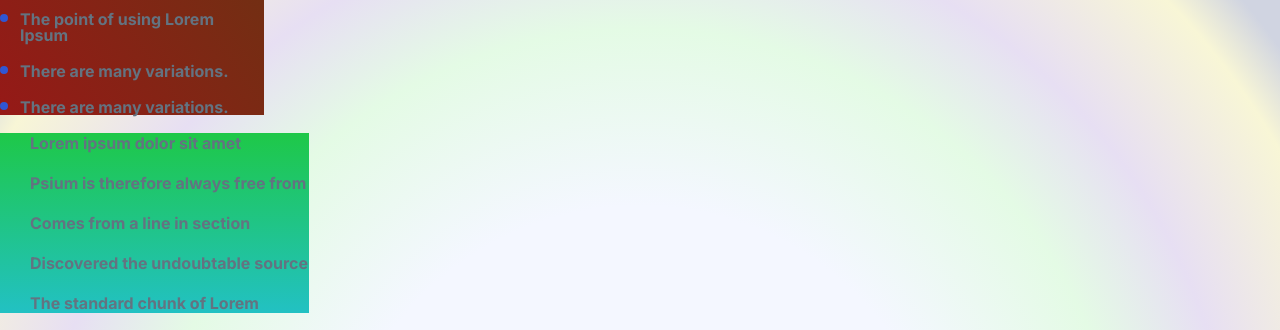
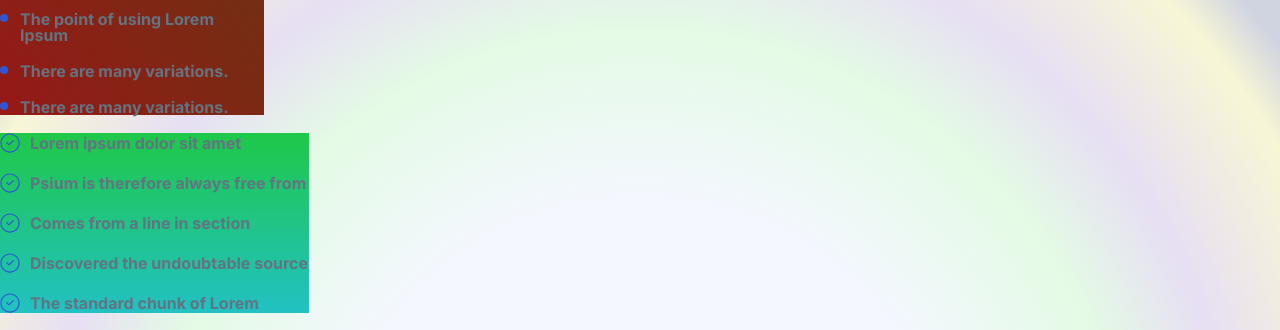
Before and after one commit to vitaly5561/lessons, a plain HTML site: page lesson_7/index.html in a window 1280 px wide. Shown: the part 1280-1610 px from the top of the page. Drawn offline with Linux system fonts and the light colour scheme.

Commit message:
Add files via upload

```diff
--- a/lesson_7/css/style.css
+++ b/lesson_7/css/style.css
@@ -122,7 +122,7 @@ background: linear-gradient(0deg, rgba(34, 193, 195, 1) 0%, rgba(30, 200, 72, 1)
 }
 
 .checkmark-circle1 li{
-background: url("../img/icons/checkmark-circle.png") left 0/ 20px no-repeat;
+background: url("../img/icons/checkmark-circle.svg") left 0/ 20px no-repeat;
 padding-left: 30px;
 min-height: 20px;
 padding-top: 2px;
```
